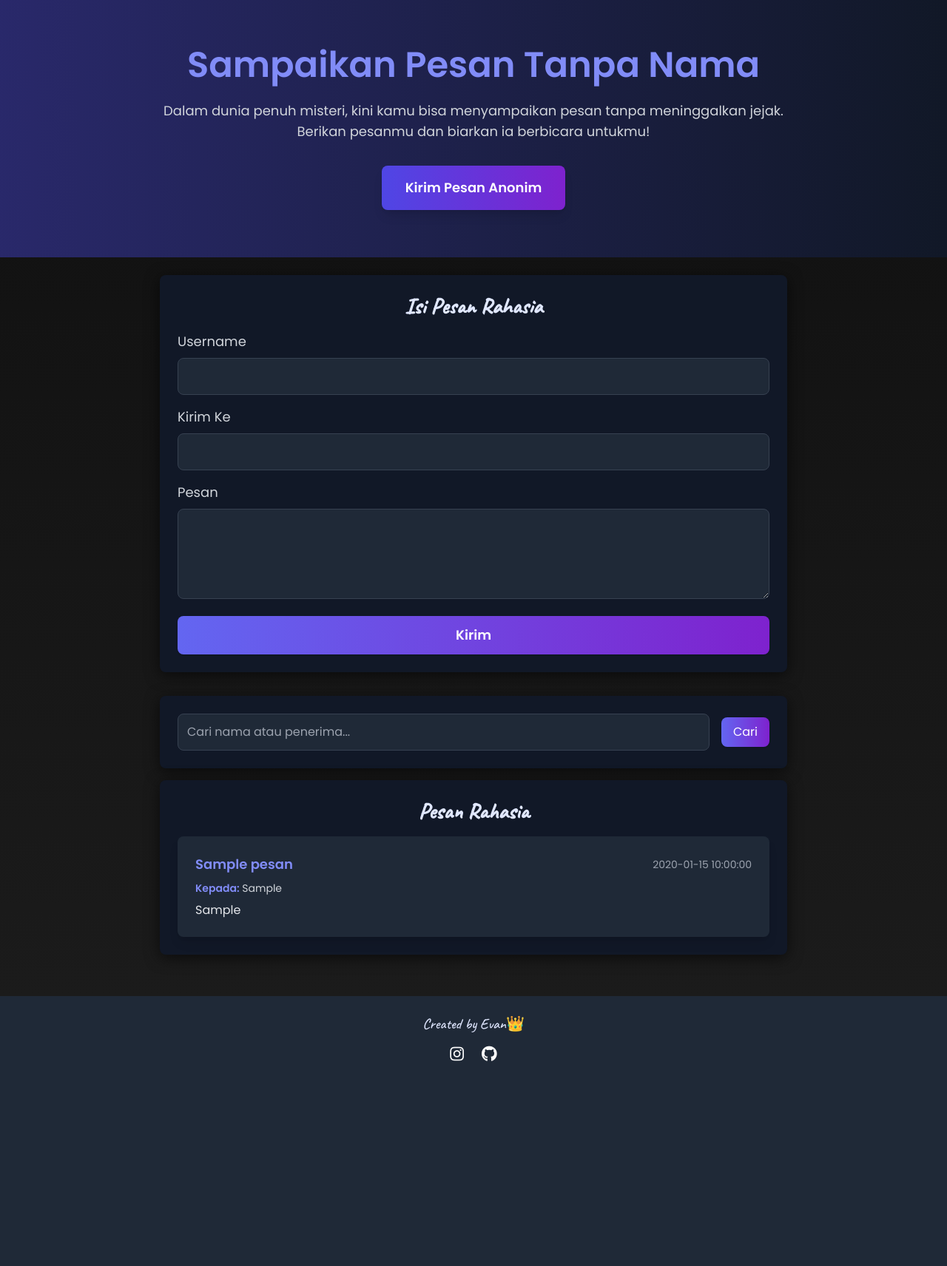
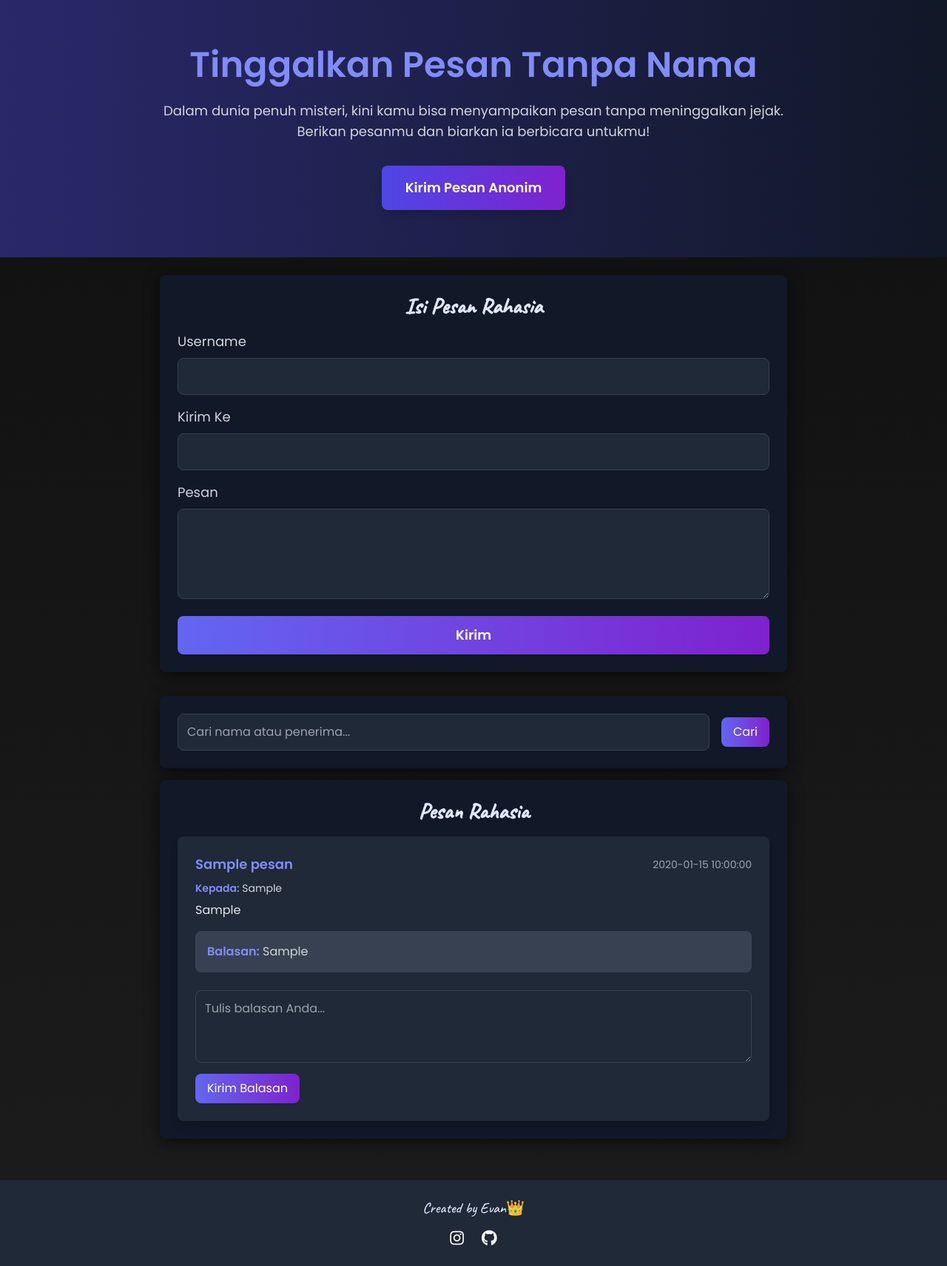
Before and after one commit to newbiema/ChatAnonim, a PHP site: page / in a window 1280 px wide. Shown: the part 52-1764 px from the top of the page at 74% size. Before the commit the page ends 1487 px from the top, so only its background shows below. Run offline with PHP 8.4, Linux system fonts and the light colour scheme; tables that the repository leaves empty or names only in its code hold one stand-in row (values such as "Sample post"); some libraries are stand-ins or nearby versions.

Commit message:
update bang

```diff
--- a/index.php
+++ b/index.php
@@ -82,7 +82,7 @@ if ($_SERVER['REQUEST_METHOD'] === 'POST') {
 <section class="relative bg-gray-900 text-white py-16">
   <div class="absolute inset-0 bg-gradient-to-r from-indigo-900 to-gray-900 opacity-75"></div>
   <div class="relative max-w-4xl mx-auto text-center">
-    <h1 class="text-5xl font-bold mb-6 text-indigo-400">Sampaikan Pesan Tanpa Nama</h1>
+    <h1 class="text-5xl font-bold mb-6 text-indigo-400">Tinggalkan Pesan Tanpa Nama</h1>
     <p class="text-lg text-gray-300 mb-8">
       Dalam dunia penuh misteri, kini kamu bisa menyampaikan pesan tanpa meninggalkan jejak.
       Berikan pesanmu dan biarkan ia berbicara untukmu!
@@ -139,13 +139,12 @@ if ($_SERVER['REQUEST_METHOD'] === 'POST') {
 </section>
 
 
-<!-- Daftar Pesan -->
 <section class="mb-8 bg-gray-900 p-6 rounded-lg shadow-custom">
   <h2 class="text-3xl font-semibold mb-4 text-center">Pesan Rahasia</h2>
   <?php if ($result->num_rows > 0): ?>
     <div class="space-y-6">
       <?php while ($row = $result->fetch_assoc()): ?>
-        <div class="p-6 bg-gray-800 rounded-lg shadow-lg hover:shadow-xl transition transform hover:scale-105">
+        <div class="p-6 bg-gray-800 rounded-lg shadow-lg hover:shadow-xl transition transform hover:scale-105 break-words">
           <div class="flex justify-between items-center mb-2">
             <p class="font-semibold text-lg text-indigo-400"><?= htmlspecialchars($row['nama']); ?></p>
             <p class="text-sm text-gray-400"><?= htmlspecialchars($row['tanggal']); ?></p>
@@ -153,7 +152,25 @@ if ($_SERVER['REQUEST_METHOD'] === 'POST') {
           <p class="text-sm text-gray-300 mb-2">
             <span class="font-semibold text-indigo-400">Kepada:</span> <?= htmlspecialchars($row['kepada'] ?? 'Tidak disebutkan'); ?>
           </p>
-          <p class="mt-2 text-gray-200"><?= htmlspecialchars($row['komentar']); ?></p>
+          <p class="mt-2 text-gray-200 break-words"><?= htmlspecialchars($row['komentar']); ?></p>
+
+          <!-- Balasan -->
+          <?php if (!empty($row['balasan'])): ?>
+            <div class="mt-4 p-4 bg-gray-700 rounded-lg text-gray-300 break-words">
+              <p><span class="font-semibold text-indigo-400">Balasan:</span> <?= htmlspecialchars($row['balasan']); ?></p>
+            </div>
+          <?php endif; ?>
+
+          <!-- Form untuk Balas Pesan -->
+          <form action="balas_pesan.php" method="POST" class="mt-4 space-y-2">
+            <input type="hidden" name="id_pesan" value="<?= $row['id']; ?>">
+            <textarea name="balasan" rows="3" required placeholder="Tulis balasan Anda..."
+              class="w-full p-3 border border-gray-700 rounded-lg bg-gray-800 text-gray-200 focus:ring-indigo-500 focus:border-indigo-500"></textarea>
+            <button type="submit"
+              class="bg-gradient-to-r from-indigo-500 to-purple-700 text-white py-2 px-4 rounded-lg shadow hover:shadow-lg transform hover:scale-105 transition">
+              Kirim Balasan
+            </button>
+          </form>
         </div>
       <?php endwhile; ?>
     </div>
@@ -161,6 +178,7 @@ if ($_SERVER['REQUEST_METHOD'] === 'POST') {
     <p class="text-gray-500 text-center">Belum ada pesan yang dikirim.</p>
   <?php endif; ?>
 </section>
+
 
 
   </div>
@@ -186,6 +204,17 @@ if ($_SERVER['REQUEST_METHOD'] === 'POST') {
 
 
   <script>
+  <?php if (isset($_SESSION['message'])): ?>
+    Swal.fire({
+      title: 'Berhasil!',
+      text: '<?php echo $_SESSION['message']; ?>',
+      icon: 'success',
+      confirmButtonText: 'OK'
+    });
+    <?php unset($_SESSION['message']); ?>
+  <?php endif; ?>
+
+
     <?php if (isset($_SESSION['message'])): ?>
       Swal.fire({
         title: 'Pesan Terkirim!',
@@ -197,5 +226,22 @@ if ($_SERVER['REQUEST_METHOD'] === 'POST') {
     <?php endif; ?>
   </script>
 
+  <!-- JavaScript untuk smooth scroll -->
+<script>
+    const scrollLinks = document.querySelectorAll('a[href^="#"]');
+
+    scrollLinks.forEach(link => {
+        link.addEventListener('click', function(e) {
+            e.preventDefault();
+            const targetId = this.getAttribute('href').substring(1);
+            const targetElement = document.getElementById(targetId);
+
+            targetElement.scrollIntoView({
+                behavior: 'smooth'
+            });
+        });
+    });
+</script>
+
 </body>
 </html>
```
Also changed, not shown: balas_pesan.php (added, +22 -0 lines).
